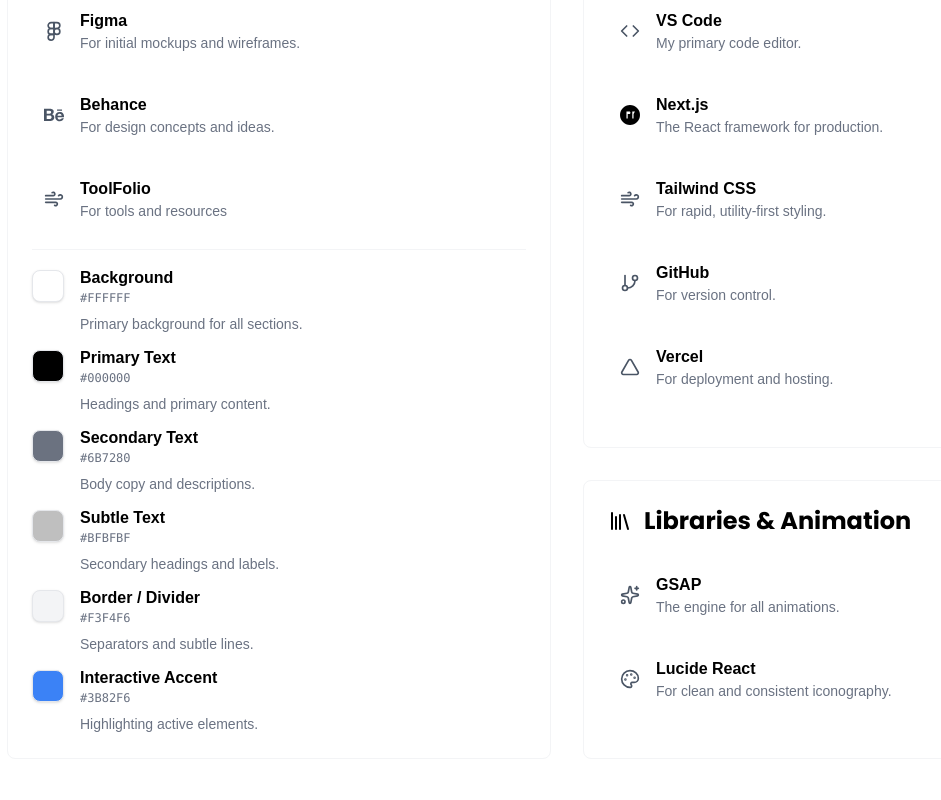
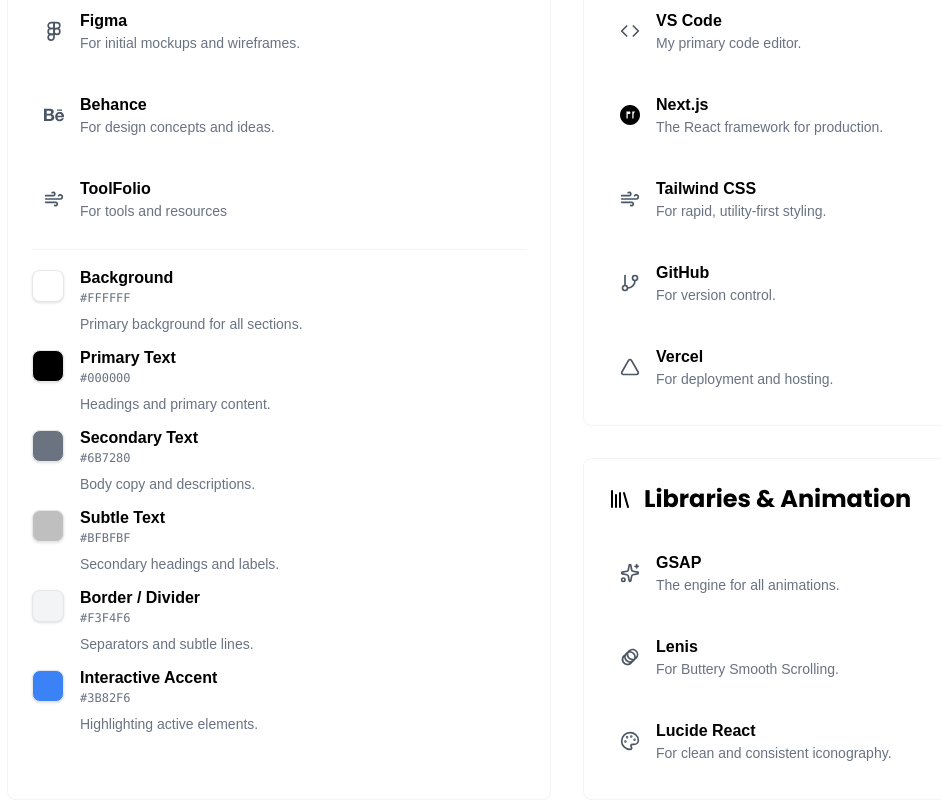
Before and after one commit to rmdvlpr/my-portfolio, a Next.js app: page / in a window 1280 px wide. Shown: the part 6507-7307 px from the top of the page, without its empty margins (73-1014 px from the left). Built offline with nearby package versions, Linux system fonts and the light colour scheme.

Commit message:
Update DesignData.jsx

```diff
--- a/app/sections/DesignData.jsx
+++ b/app/sections/DesignData.jsx
@@ -3,6 +3,8 @@
 import { useGSAP } from "@gsap/react";
 import gsap from "gsap";
 import { ScrollTrigger } from "gsap/ScrollTrigger";
+import { MdAnimation } from "react-icons/md";
+
 import {
   Palette,
   TerminalSquare,
@@ -114,6 +116,11 @@
       name: "GSAP",
       description: "The engine for all animations.",
       icon: <Sparkles size={20} />,
+    },
+    {
+      name: "Lenis",
+      description: "For Buttery Smooth Scrolling.",
+      icon: <MdAnimation size={20} />,
     },
     {
       name: "Lucide React",
```
